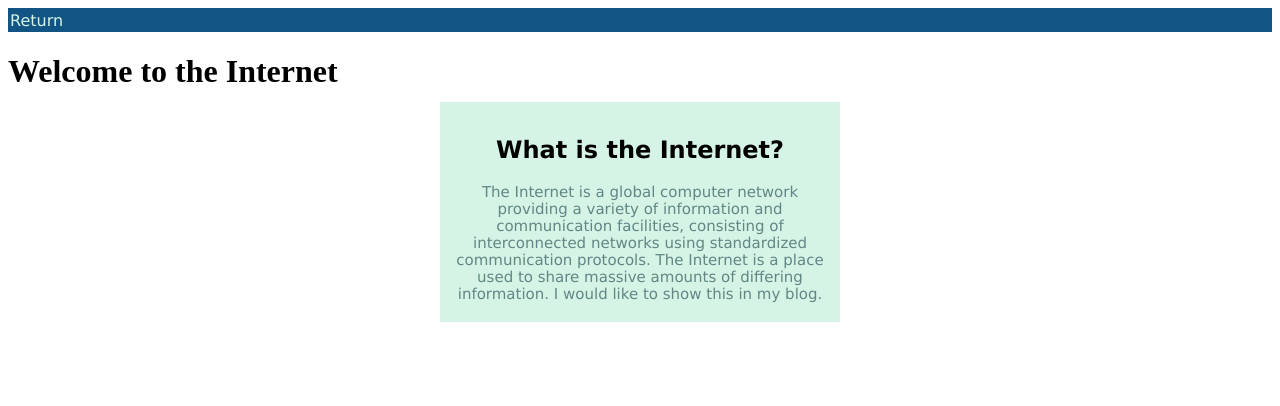
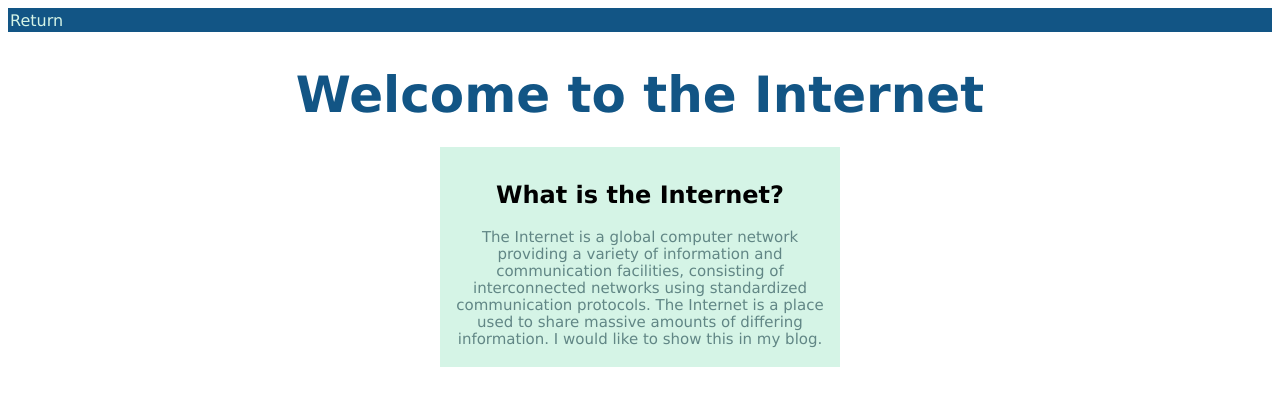
Before and after one commit to edgtrib/edgtrib.github.io, a plain HTML site: page puslapis/zwei.html in a window 1280 px wide. Drawn offline with Linux system fonts and the light colour scheme.

Commit message:
Update zwei.html

```diff
--- a/puslapis/zwei.html
+++ b/puslapis/zwei.html
@@ -9,7 +9,7 @@
 <div class="info">
 <a class="nuoroda" href="index.html" target="_blank">Return</a>
 </div>
-<h1 class="header">Welcome to the Internet</h1>
+<h1 class="pavadinimas">Welcome to the Internet</h1>
 <div class="outer">
     <div class = "blokas">
         <h2>What is the Internet?</h2>
```
